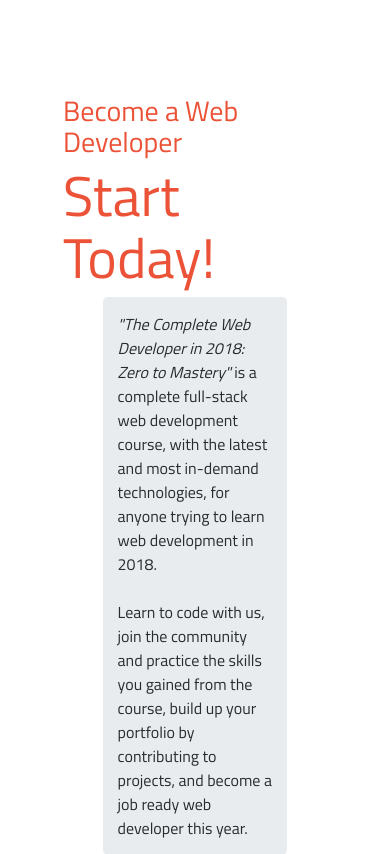
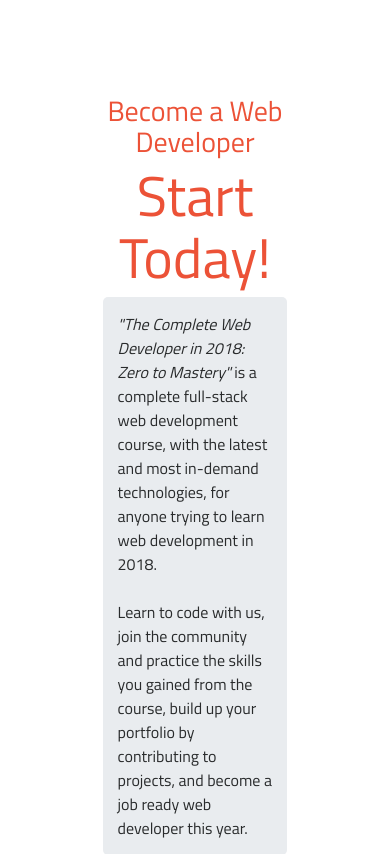
Before and after one commit to lusalga/zero-to-mastery-website, a PHP site: page / in a window 390 px wide; the page is wider, and only the part inside the window is pictured. Shown: the part 1062-1916 px from the top of that part. Run offline with PHP 8.4, Linux system fonts and the light colour scheme; some libraries are stand-ins or nearby versions; some web fonts are replaced.

Commit message:
Aligned intro text, modified footer & added back the css to remove scrollbar on smaller screens

```diff
--- a/assets/css/style.css
+++ b/assets/css/style.css
@@ -30,6 +30,7 @@
     border-top: 1px dashed var(--ztm-blue);
     text-align: center;
     background-color: var(--ztm-blue);
+    color: #fff;
 }
 
 /* === INDEX PAGE === */
@@ -301,3 +302,12 @@
     color: inherit;
     text-shadow: -1px 1px 3px #908b8b;
 }
+
+/* === MOBILE OPTIMISATIONS */
+
+      @media screen and (max-width: 500px) {
+            /* to hide the scroll bars. Doesn't look good in browsers. Style it if you want   for mobile only */
+           ::-webkit-scrollbar {
+              display: none;
+          }
+      }
--- a/index.html
+++ b/index.html
@@ -63,7 +63,7 @@
           </div>
           <div class="col-xl-6">
             <div class="p-5">
-              <div class="red-text">
+              <div class="red-text text-center">
               <h3>Become a Web Developer</h3>
               <h2 class="display-4">Start Today!</h2>
               </div>
```
